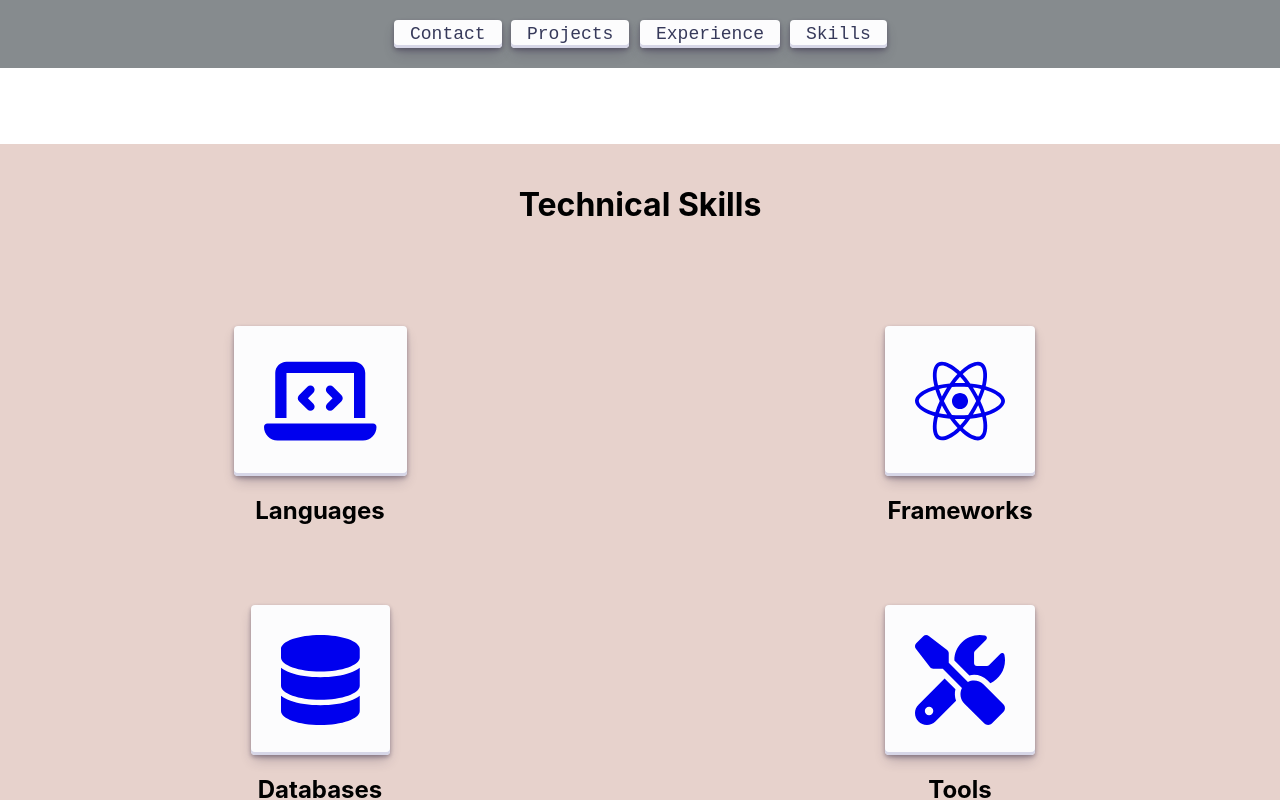
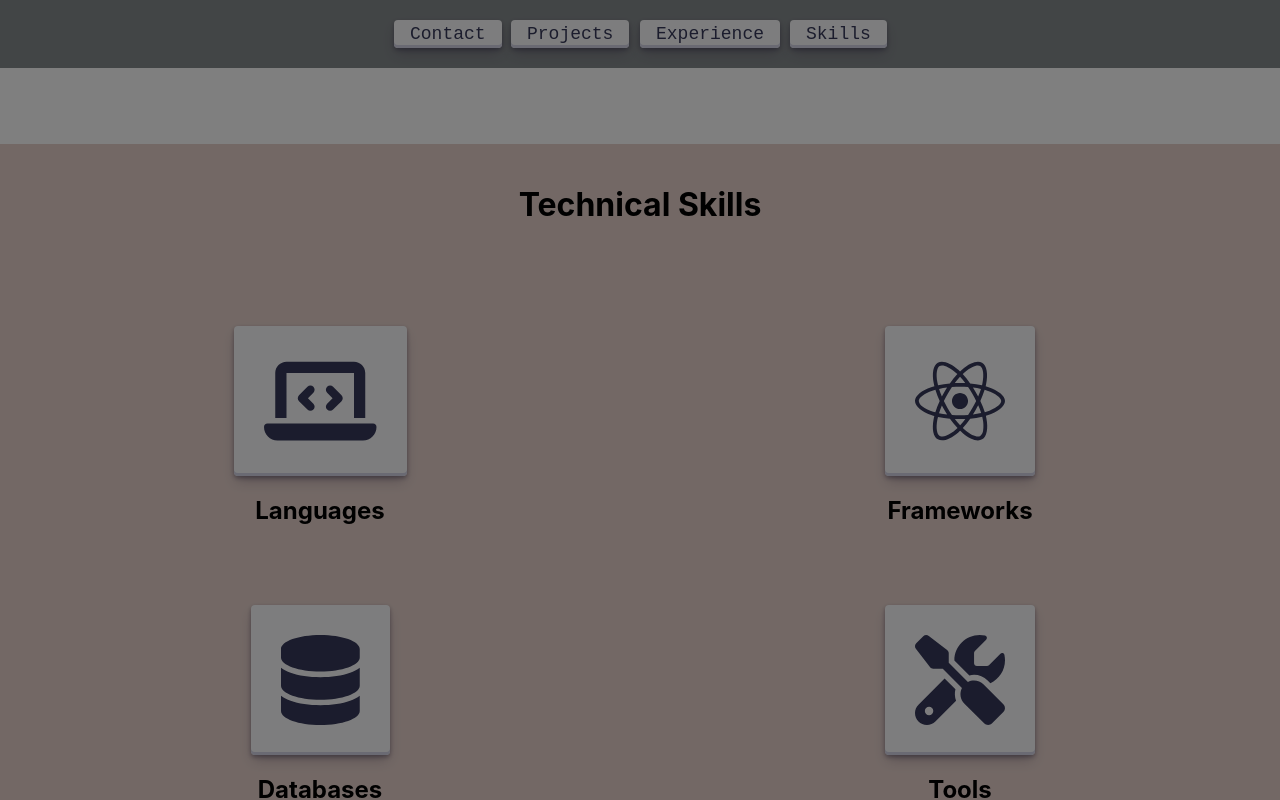
Before and after one commit to MekhiHart/portfolio, a React (Create React App) app: page / in a window 1280 px wide. Both pictures are taken after a click on the link 320 px from the left and 1056 px from the top of the page. Shown: the part 656-1456 px from the top of the page. Built offline with nearby package versions, Linux system fonts and the light colour scheme.

Commit message:
added pop up overlay, and fixed zindexes

```diff
--- a/src/App.js
+++ b/src/App.js
@@ -1,8 +1,9 @@
 import Hero from "./Components/Hero";
 import NavBar from "./Components/NavBar";
 import Skills from "./Components/Skills";
+import PopUp from "./Components/PopUp";
 
-import { useEffect, useState} from "react";
+import {useEffect, useState} from "react";
 
 
 function App() {
@@ -11,6 +12,8 @@ function App() {
   }
 
   const [scrollDivs, setScrollDivs] = useState([])
+  const [popUp,setPopUp] = useState({isClicked:false}) // * initial value
+
   useEffect(() =>{ // * invoked when app is rendered
     var lastScrollTop;
     const navbar = document.getElementById('nav');
@@ -32,12 +35,15 @@ function App() {
     setScrollDivs([heroDiv, skillsDiv])
   },[])
 
+  // useEffect(() =>console.log("Clcicksed"),popUp)
+
   return (
     <>
       <NavBar scrollToDiv={scrollToDiv} scrollDivs={scrollDivs}/>
       <Hero/>
-      <Skills/>
+      <Skills setPopUp={setPopUp}/>
       <Hero/>
+      {popUp.isClicked && <PopUp/>}
     </>
   )
 }
--- /dev/null
+++ b/src/Components/PopUp.jsx
@@ -0,0 +1,8 @@
+export default function PopUp(){
+    return(
+        <div className="popup--overlay">
+
+        </div>
+    )
+
+}
--- a/src/Components/Skills.jsx
+++ b/src/Components/Skills.jsx
@@ -4,14 +4,13 @@ import {faDatabase,faScrewdriverWrench,faTerminal, faLaptopCode} from '@fortawes
 import { icon } from '@fortawesome/fontawesome-svg-core'
 import { useEffect } from 'react'
 
-export default function Skills(){
+export default function Skills(props){
+    const {setPopUp} = props
     const buttons = []
     const names = ["Languages", "Frameworks", "Databases","Tools"]
     const icons = [faLaptopCode, faReact, faDatabase, faScrewdriverWrench]
     const iconStyle ={
         padding: "30px"
-
-
     }
 
     for (let i=1; i<5; i++){
@@ -20,7 +19,7 @@ export default function Skills(){
         buttons.push(
             (
                 <div style={style}>
-                    <div style={iconStyle}  className='button-30'> <a  href="https://github.com/MekhiHart" target='_blank'><FontAwesomeIcon icon={icons[i -1]} size='5x'/></a></div>
+                    <div style={iconStyle}  className='button-30'> <a  onClick={() => setPopUp({isClicked:true})} target='_blank'><FontAwesomeIcon icon={icons[i -1]} size='5x'/></a></div>
                     <h2>{names[i - 1]}</h2>
                 </div>
             )
--- a/src/index.css
+++ b/src/index.css
@@ -24,7 +24,7 @@ nav{
 
   width: 100%;
   background-color: #868B8E;
-  /* z-index: 100; */
+  z-index: 100;
 
 }
 
@@ -85,9 +85,6 @@ nav a:hover:before {
   font-weight: normal;
 }
 
-/* .hero--links a{
-  transition: all .5s ease-in;
-} */
 
 .hero--links a:not(:first-child){
   padding-left:50px;
@@ -111,6 +108,22 @@ nav a:hover:before {
   grid-template-columns: 1fr 1fr;
   grid-template-rows: 1fr 1fr;
   padding-top: 80px;
+}
+
+.popup--overlay{
+  display: flex;
+  position: fixed;
+  top: 0px;
+  left: 0px;
+
+  height: 100vh;
+  width: 100%;
+
+  background:rgba(0, 0, 0, 0.5); /* Prevents children opacity change, only changes background opacity*/
+
+  justify-content: center;
+  align-items: center;
+  z-index: 101;
 }
 
 .fullScreen{
```
Also changed, not shown: src/Data/skills.json (renamed from src/Components/Data/skills.json).
